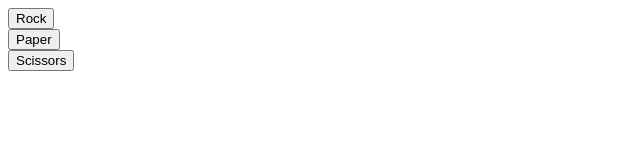
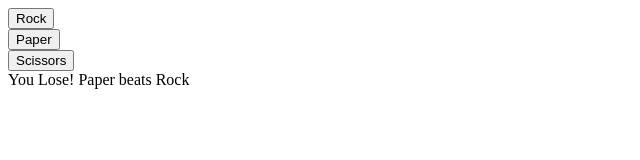
Before and after one commit to IanMKesler/Rock-paper-scissors-JS, a plain HTML site: page ui-index.html in a window 1280 px wide. Both pictures are taken after a click on the button "Rock". Shown: the whole page, without its empty margins (0-640 px from the left). Drawn offline with Linux system fonts and the light colour scheme.

Commit message:
Change console logs to DOM commands

```diff
--- a/ui-index.html
+++ b/ui-index.html
@@ -18,6 +18,10 @@
             <div class = "button">
                 <button id="scissors">Scissors</button>
             </div>
+        </div>
+
+        <div class="results">
+
         </div>
     </div>
 
@@ -95,32 +99,35 @@
                     ++computerScore;
                     break;
             }
+            console.log("Player: " +playerScore+ "   Computer: " +computerScore);
+            console.log((playerScore>computerScore) ? "Good Job!": (playerScore<computerScore) ? "Better Luck Next Time!" : "You Tied!");
+        }
+
+        function result(message){
+            const container = document.querySelector('.results');
+
+            const content = document.createElement('div');
+            content.classList.add('content');
+            content.textContent = message;
+
+            container.appendChild(content);
+        }
 
 
-
-            console.log("Player: " +playerScore+ "   Computer: " +computerScore);
-            console.log((playerScore>computerScore) ? "Good Job!": (playerScore<computerScore) ? "Better Luck Next Time!" : "You Tied!");
-
-
-
-
-
-
-        }
         var rock = document.querySelector('#rock');
         var paper = document.querySelector('#paper');
         var scissors = document.querySelector('#scissors');
         rock.addEventListener('click', () => {
             let message = playRound("rock",computerPlay());
-            console.log(message);
+            result(message);
         });
         paper.addEventListener('click', () => {
             let message = playRound("paper",computerPlay());
-            console.log(message);
+            result(message);
         });
         scissors.addEventListener('click', () => {
             let message = playRound("scissors",computerPlay());
-            console.log(message);
+            result(message);
         });
 
 
```
